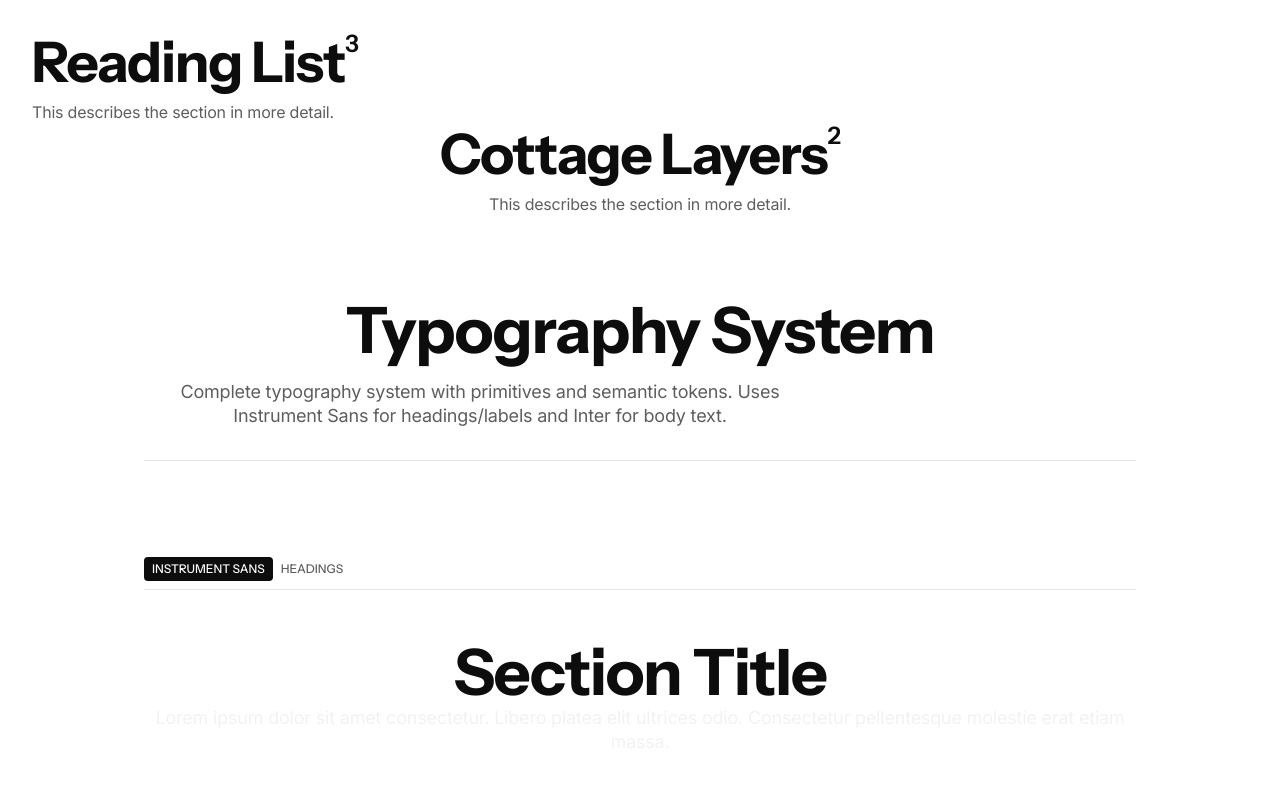
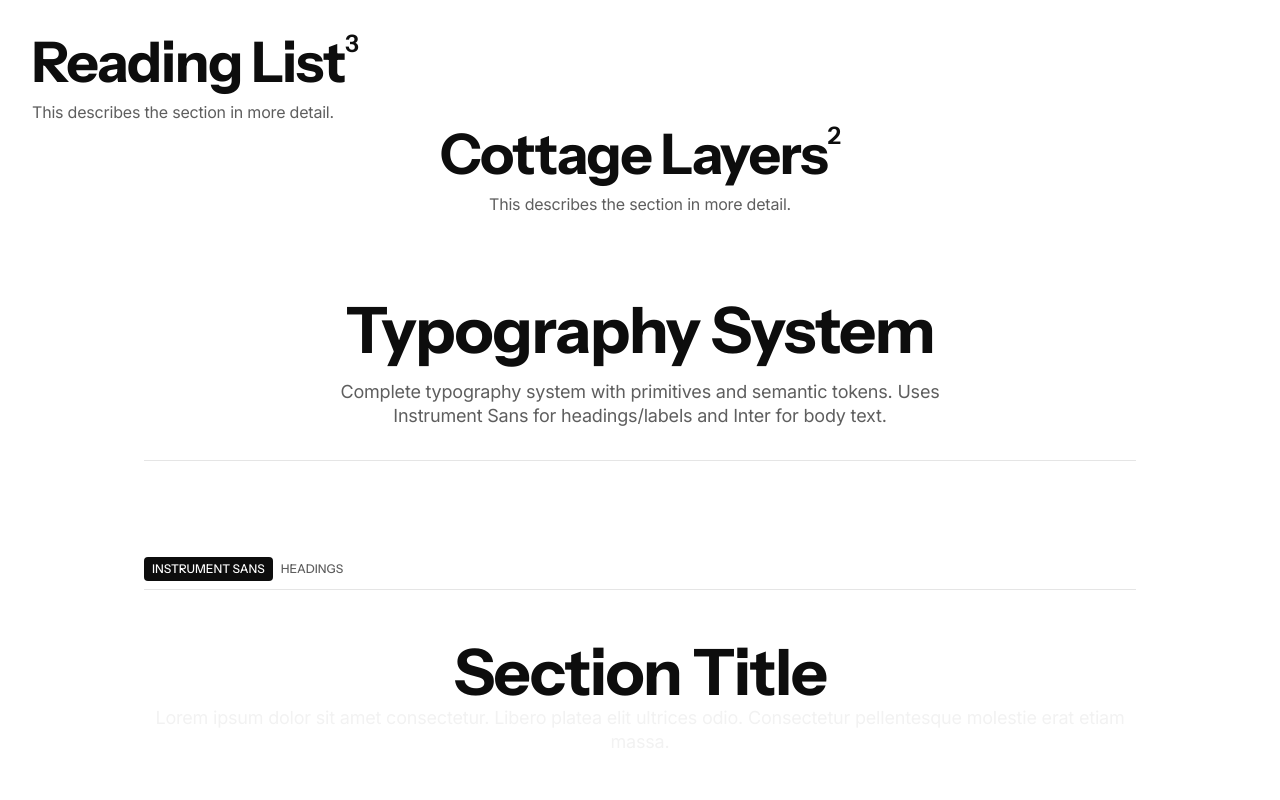
Before and after one commit to barthkosi/vite-template-with-semantic-styling, a React (Vite) app: page / in a window 1280 px wide. Shown: the top 800 px of the page. Built offline with nearby package versions, Linux system fonts and the light colour scheme.

Commit message:
Update header and button container styles in App
Aligned the header content to the center and adjusted the button container by removing flex and flex-wrap classes, improving layout consistency.

```diff
--- a/src/App.tsx
+++ b/src/App.tsx
@@ -68,7 +68,7 @@ function App() {
       <main className="min-h-screen bg-background text-foreground p-8 md:p-20 max-w-6xl mx-auto space-y-24">
 
         {/* Header */}
-        <header className="border-b border-border pb-8">
+        <header className="flex flex-col items-center border-b border-border pb-8">
           <h1 className="mb-4">Typography System</h1>
           <p className="body-l text-[var(--content-secondary)] max-w-2xl">
             Complete typography system with primitives and semantic tokens.
@@ -270,7 +270,7 @@ function App() {
               The base body text is perfect for main content.
             </p>
 
-            <div className="flex gap-3 flex-wrap">
+            <div className="items-center gap-3">
               <button className="label-m bg-primary text-primary-foreground px-6 py-3 rounded-lg hover:bg-[var(--background-brand-hover)] transition-colors">
                 Get Started
               </button>
```
